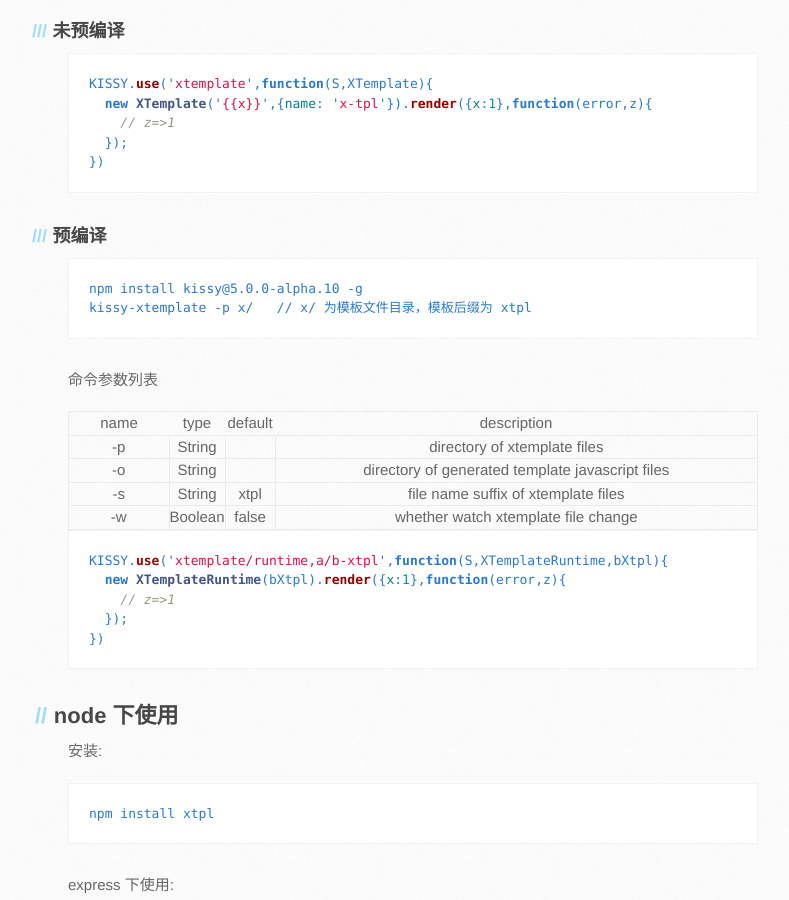
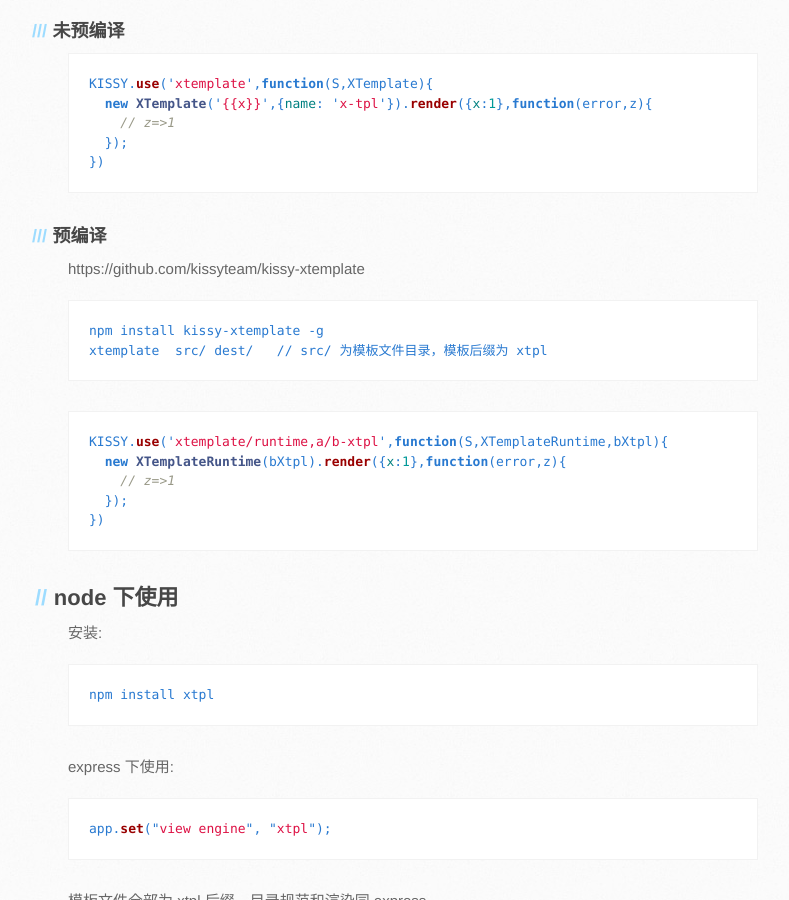
Before and after one commit to xtemplate/xtpl, a Jekyll site: the page built from index.md, in a window 1280 px wide and 900 px high, scrolled down 1217 px. Shown: the whole window, without its empty margins (102-891 px from the left). Built offline with Jekyll 4.4.1, drawn with Linux system fonts in a browser that asks for light colours; Markdown is read by kramdown in place of the engine named in the settings.

Commit message:
update commandline

````diff
--- a/index.md
+++ b/index.md
@@ -121,50 +121,12 @@
 
 ### 预编译
 
+https://github.com/kissyteam/kissy-xtemplate
 
 ```
-npm install kissy@5.0.0-alpha.10 -g
-kissy-xtemplate -p x/   // x/ 为模板文件目录，模板后缀为 xtpl
+npm install kissy-xtemplate -g
+xtemplate  src/ dest/   // src/ 为模板文件目录，模板后缀为 xtpl
 ```
-
-命令参数列表
-
-<table class="table table-bordered table-striped">
-    <thead>
-    <tr>
-        <th style="width: 100px;">name</th>
-        <th style="width: 50px;">type</th>
-        <th style="width: 50px;">default</th>
-        <th>description</th>
-    </tr>
-    </thead>
-    <tbody>
-    <tr>
-        <td>-p</td>
-        <td>String</td>
-        <td></td>
-        <td>directory of xtemplate files</td>
-    </tr>
-    <tr>
-        <td>-o</td>
-        <td>String</td>
-        <td></td>
-        <td>directory of generated template javascript files</td>
-    </tr>
-    <tr>
-        <td>-s</td>
-        <td>String</td>
-        <td>xtpl</td>
-        <td>file name suffix of xtemplate files</td>
-    </tr>
-    <tr>
-        <td>-w</td>
-        <td>Boolean</td>
-        <td>false</td>
-        <td>whether watch xtemplate file change</td>
-    </tr>
-    </tbody>
-</table>
 
 
 
````
